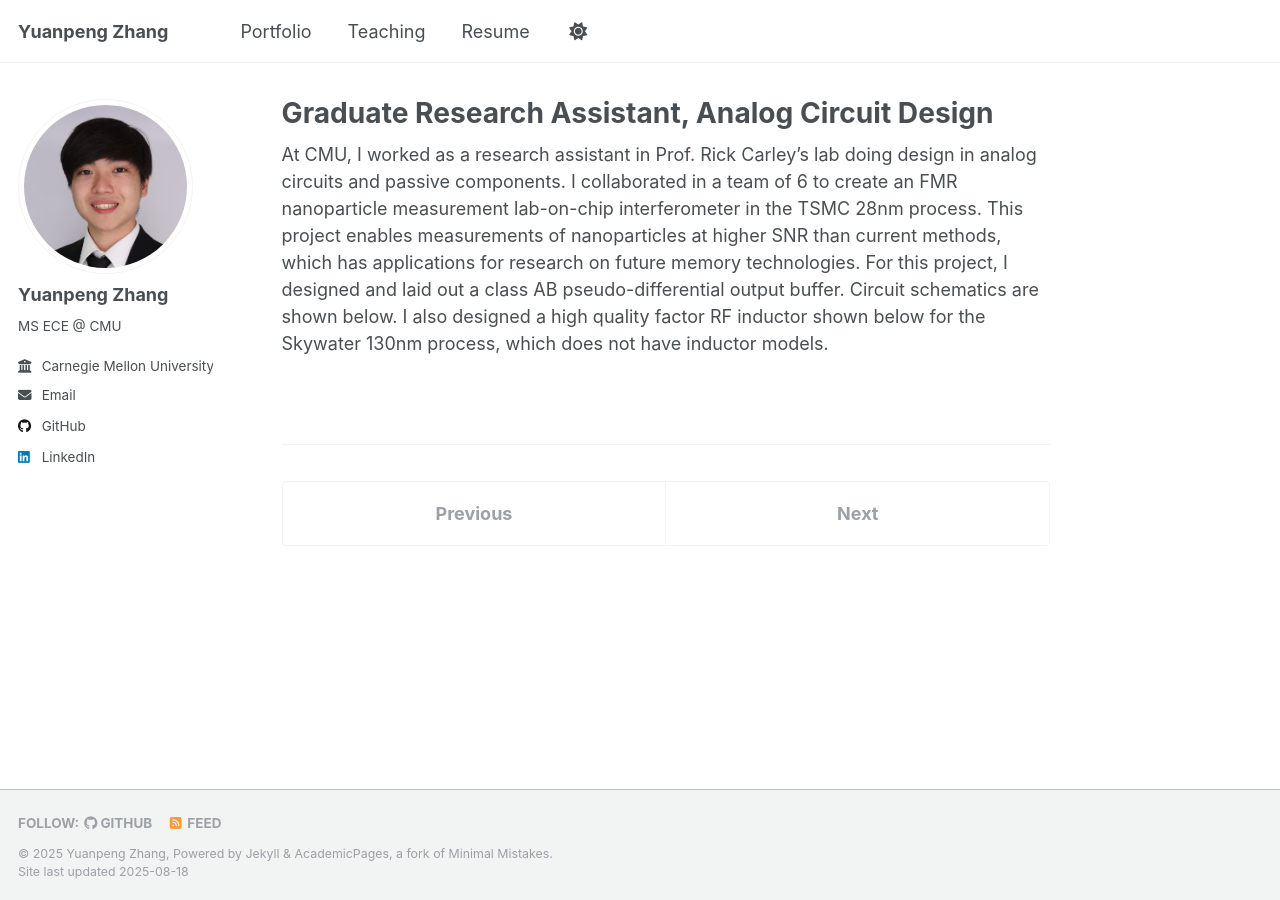
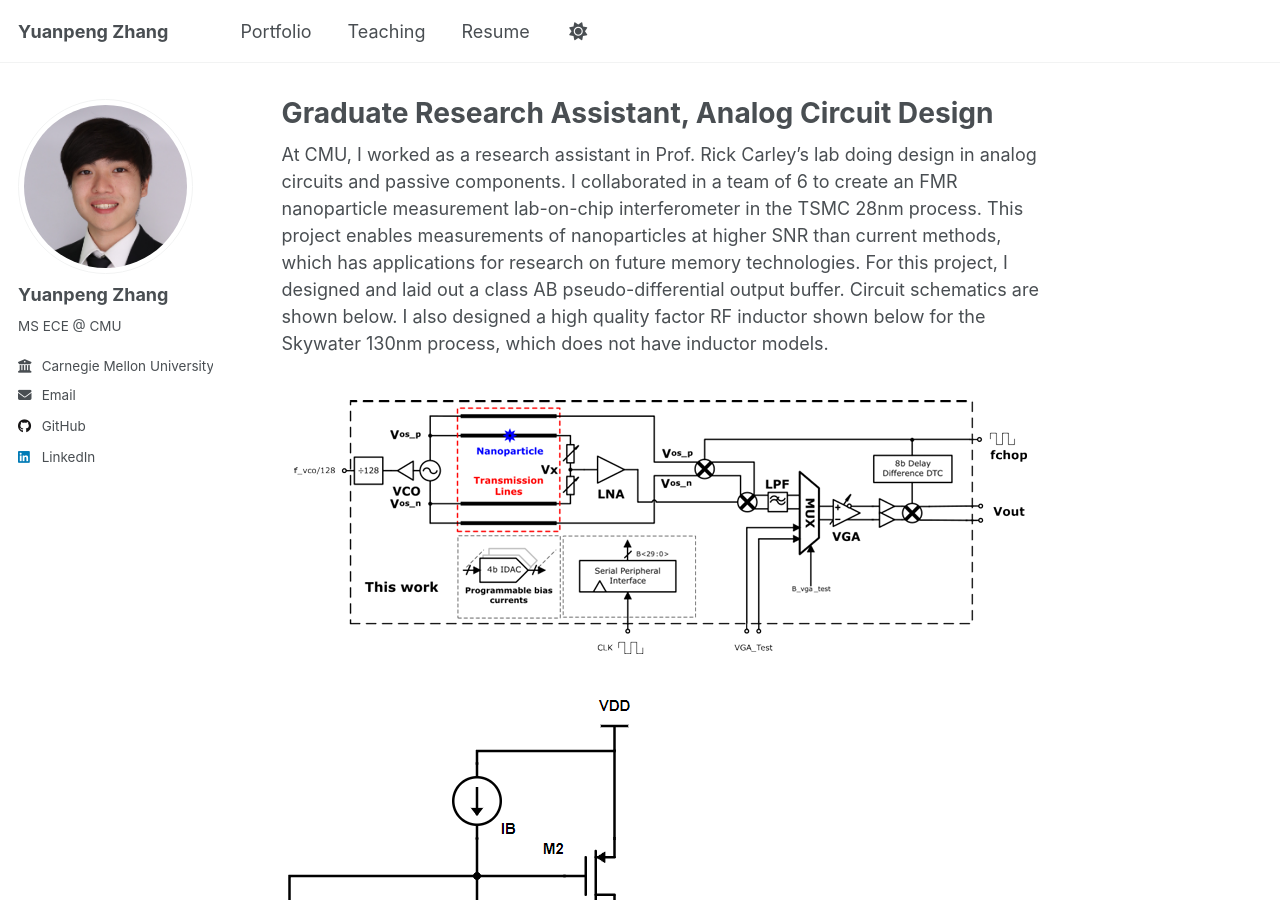
Before and after one commit to yuanpenguin/yuanpenguin.github.io, a Jekyll site: the page built from _portfolio/portfolio-3.md, in a window 1280 px wide and 900 px high. Built offline with Jekyll 4.4.1, drawn with Linux system fonts in a browser that asks for light colours; a script that is not in the unit is left out.

Commit message:
Update portfolio-3.md

```diff
--- a/_portfolio/portfolio-3.md
+++ b/_portfolio/portfolio-3.md
@@ -5,3 +5,9 @@ collection: portfolio
 ---
 
 At CMU, I worked as a research assistant in Prof. Rick Carley's lab doing design in analog circuits and passive components. I collaborated in a team of 6 to create an FMR nanoparticle measurement lab-on-chip interferometer in the TSMC 28nm process. This project enables measurements of nanoparticles at higher SNR than current methods, which has applications for research on future memory technologies. For this project, I designed and laid out a class AB pseudo-differential output buffer. Circuit schematics are shown below. I also designed a high quality factor RF inductor shown below for the Skywater 130nm process, which does not have inductor models.
+
+![](/images/floci_images/FLOCIv2.png)
+
+![](/images/floci_images/buffer.png)
+
+![](/images/floci_images/inductor.png)
```
